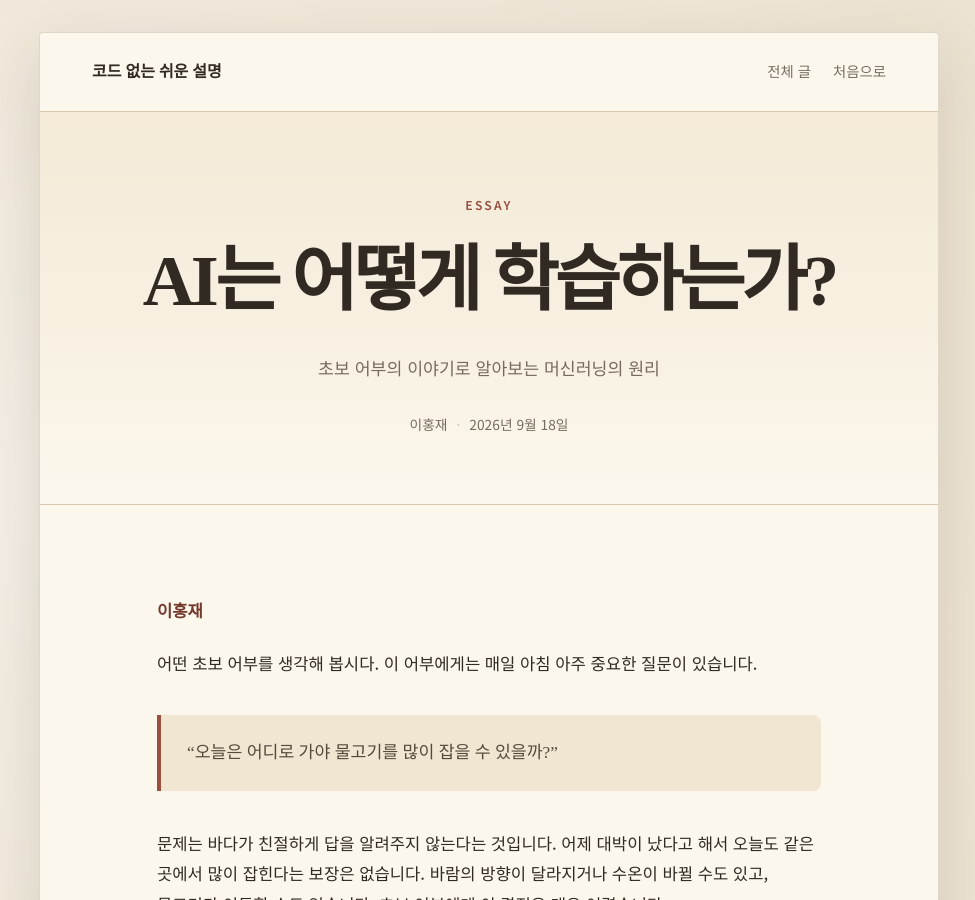
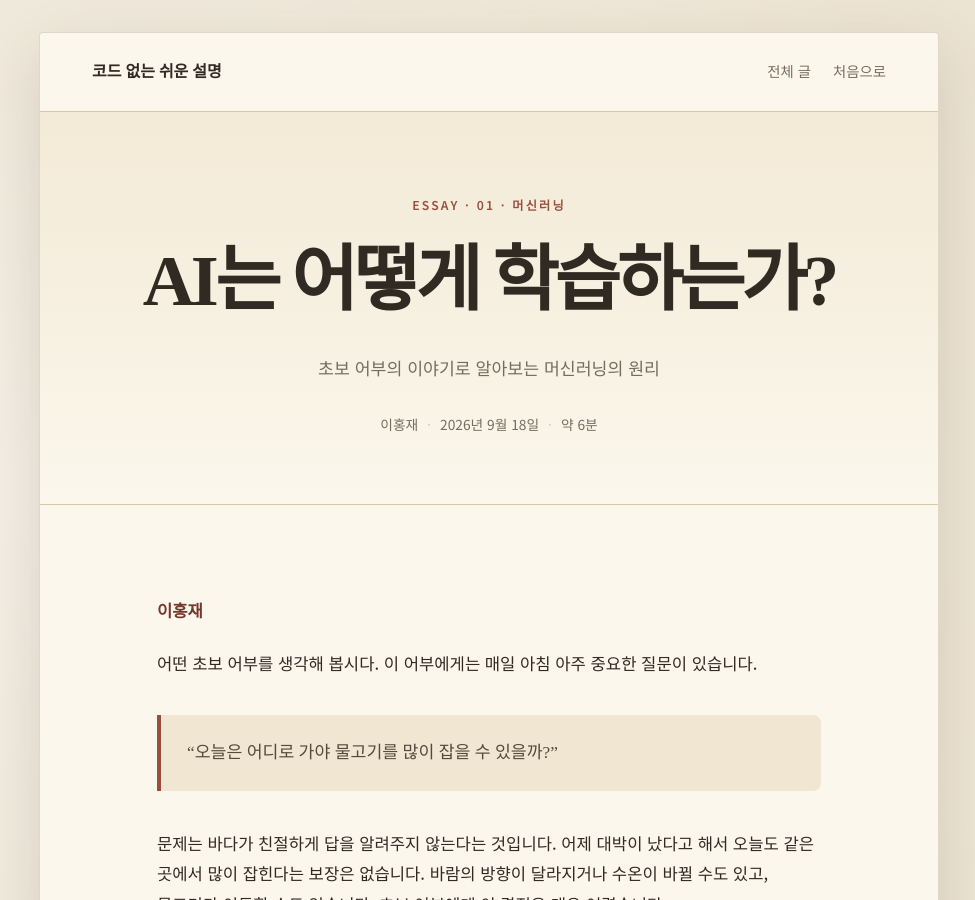
Before and after one commit to chaeyeun-kim/my_website, a Jekyll site: the page built from essay/001-how-ai-learns.md, in a window 1280 px wide and 900 px high. Shown: the whole window, without its empty margins (151-1126 px from the left). Built offline with Jekyll 4.4.1, drawn with Linux system fonts in a browser that asks for light colours.

Commit message:
Update metadata in 001-how-ai-learns.md

```diff
--- a/essay/001-how-ai-learns.md
+++ b/essay/001-how-ai-learns.md
@@ -2,8 +2,11 @@
 layout: essay
 title: "AI는 어떻게 학습하는가?"
 description: "초보 어부의 이야기로 알아보는 머신러닝의 원리"
-author: 이홍재
+author: "이홍재"
 date: 2026-09-18
+reading_time: "약 6분"
+issue: "01"
+category: "머신러닝"
 ---
 
 # AI는 어떻게 학습하는가?
```
